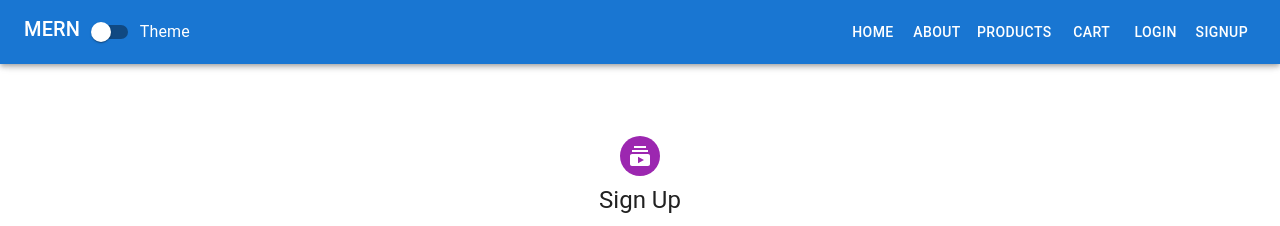
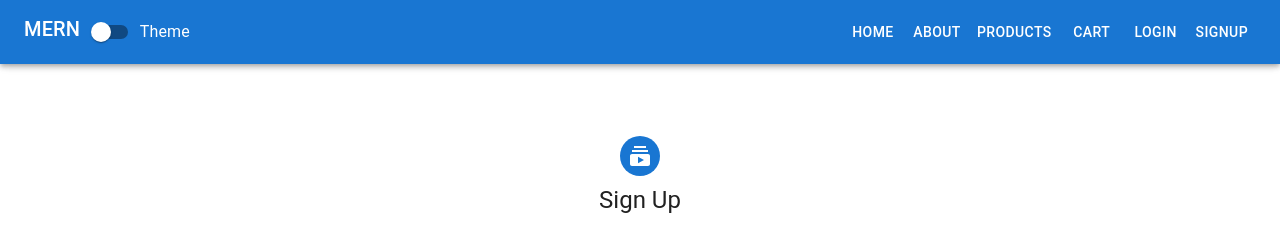
Before and after one commit to kimg5/eshop-frontend, a React (Create React App) app: page /signup in a window 1280 px wide. Shown: the top 226 px of the page. Built offline with nearby package versions, Linux system fonts and the light colour scheme.

Commit message:
updated signup

```diff
--- a/src/pages/Signup.js
+++ b/src/pages/Signup.js
@@ -38,7 +38,7 @@
             alignItems: 'center',
           }}
         >
-          <Avatar sx={{ m: 1, bgcolor: 'secondary.main' }}>
+          <Avatar sx={{ m: 1, bgcolor: 'primary.main' }}>
             <SubscriptionsIcon />
           </Avatar>
           <Typography component="h1" variant="h5">
```
